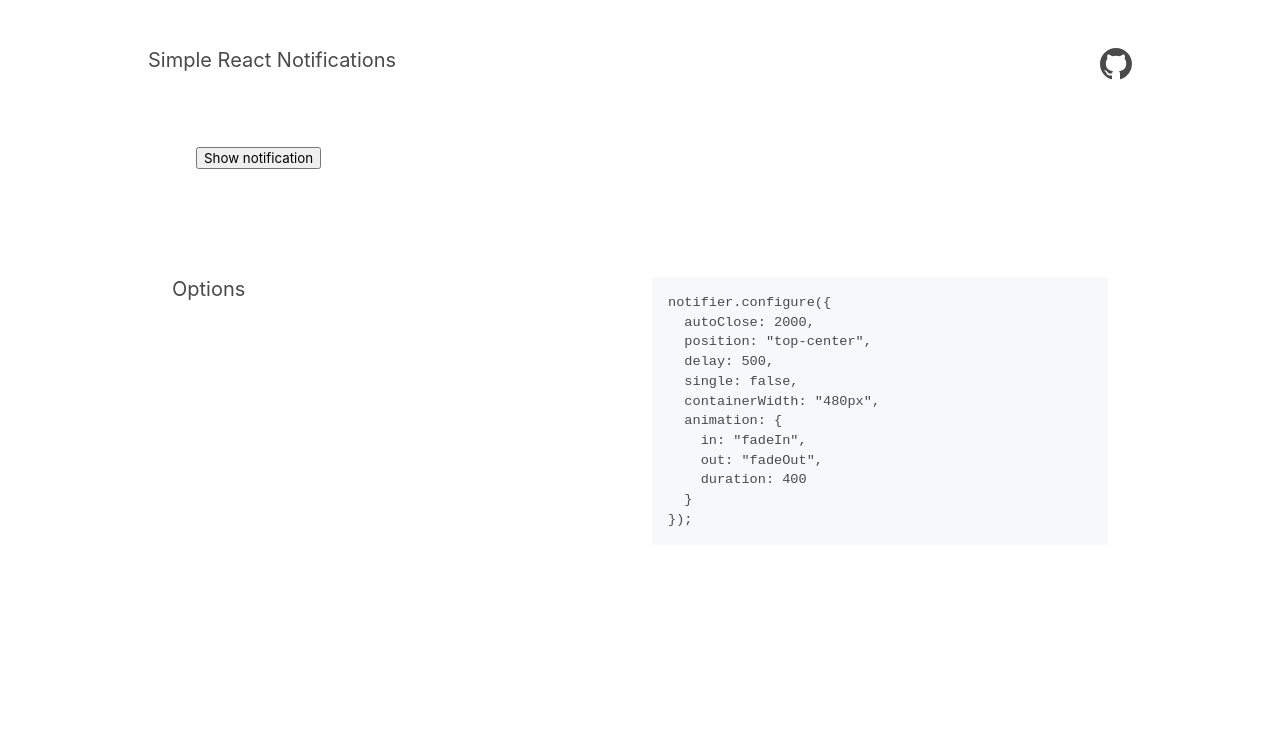
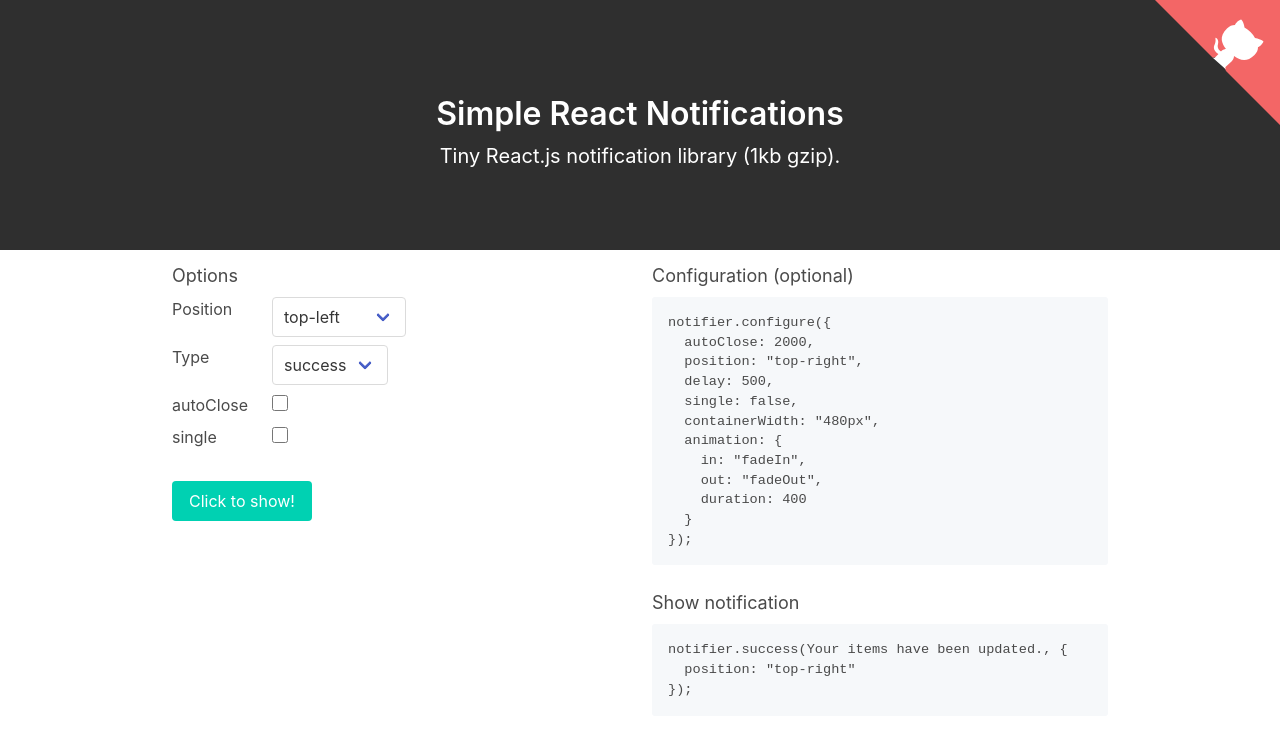
Before and after one commit to alexpermiakov/simple-react-notifications, a React (Create React App) app: page / in a window 1280 px wide. Shown: the top 734 px of the page. Built offline with nearby package versions, Linux system fonts and the light colour scheme.

Commit message:
add a layout for the demo page

```diff
--- a/src/App.jsx
+++ b/src/App.jsx
@@ -2,11 +2,21 @@ import React from "react";
 import styled from "styled-components";
 import notifier from "simple-react-notifications";
 import "simple-react-notifications/dist/index.css";
+import { getPrintedCode } from "./utils";
 import GithubIcon from "./GithubIcon";
 
-const Header = styled.div`
-  display: flex;
-  justify-content: space-between;
+const Header = styled.div.attrs({ className: "section" })`
+  background: #2f2f2f;
+  height: 250px;
+  .title,
+  .subtitle {
+    color: white;
+    text-align: center;
+    margin-bottom: 32px;
+  }
+  .title {
+    margin-top: 48px;
+  }
 `;
 
 const Pre = styled.pre`
@@ -21,33 +31,35 @@ const Pre = styled.pre`
 const Settings = styled.section.attrs({ className: "columns" })`
   max-width: 960px;
   margin: 0 auto;
+  input {
+    height: 16px;
+    width: 16px;
+  }
+  .item {
+    margin-bottom: 8px;
+    span {
+      display: inline-block;
+      width: 100px;
+    }
+  }
 `;
 
-const getPrintedCode = (options, n = 1) => {
-  let text = "";
-  let { length } = Object.keys(options);
-  let i = 0;
-  for (let k in options) {
-    let comma = i++ < length - 1 ? "," : "";
-    let val = options[k];
-    const offset = "  ".repeat(n);
-    let pval = typeof val === "string" ? `"${val}"` : val;
-    pval =
-      typeof pval === "object"
-        ? `{\n${getPrintedCode(pval, n + 1)}${offset}}`
-        : pval;
-    text += `${offset}${k}: ${pval}${comma}\n`;
-  }
+const H3 = styled.h3`
+  font-size: 18px;
+  margin-bottom: 8px;
+`;
 
-  return text;
-};
+const message = "Your items have been updated.";
 
 const getConfigureExample = options =>
   "notifier.configure({\n" + getPrintedCode(options) + "});";
 
+const getNotificationExample = options =>
+  `notifier.success(${message}, {\n${getPrintedCode(options)}});`;
+
 const options = {
   autoClose: 2000,
-  position: "top-center",
+  position: "top-right",
   delay: 500,
   single: false,
   containerWidth: "480px",
@@ -61,27 +73,68 @@ const options = {
 const App = () => {
   return (
     <>
-      <section className="section">
-        <Header>
-          <h1 className="subtitle">Simple React Notifications</h1>
-          <GithubIcon />
-        </Header>
-        <div className="section">
-          <button
-            onClick={() => {
-              notifier.success("Yeahhh!");
-            }}
-          >
-            Show notification
-          </button>
-        </div>
-      </section>
+      <Header>
+        <h1 className="title">Simple React Notifications</h1>
+        <h2 className="subtitle">
+          Tiny React.js notification library (1kb gzip).
+        </h2>
+        <GithubIcon />
+      </Header>
       <Settings>
         <div className="column">
-          <h1 className="subtitle">Options</h1>
+          <H3>Options</H3>
+          <div>
+            <div className="item">
+              <span>Position</span>
+              <div className="select">
+                <select>
+                  <option>top-left</option>
+                  <option>top-center</option>
+                  <option>top-right</option>
+                </select>
+              </div>
+            </div>
+
+            <div className="item">
+              <span>Type</span>
+              <div className="select">
+                <select>
+                  <option>success</option>
+                  <option>error</option>
+                  <option>custom</option>
+                </select>
+              </div>
+            </div>
+
+            <div className="item">
+              <label className="checkbox">
+                <span>autoClose</span>
+                <input type="checkbox" />
+              </label>
+            </div>
+
+            <div className="item">
+              <label className="checkbox">
+                <span>single</span>
+                <input type="checkbox" />
+              </label>
+            </div>
+
+            <br />
+            <button
+              className="button is-primary"
+              onClick={() => notifier.success(message)}
+            >
+              Click to show!
+            </button>
+          </div>
         </div>
         <div className="column">
+          <H3>Configuration (optional)</H3>
           <Pre>{getConfigureExample(options)}</Pre>
+          <br />
+          <H3>Show notification</H3>
+          <Pre>{getNotificationExample({ position: "top-right" })}</Pre>
         </div>
       </Settings>
     </>
--- a/src/GithubIcon.jsx
+++ b/src/GithubIcon.jsx
@@ -1,17 +1,25 @@
 import React from "react";
 
 export default () => (
-  <svg
-    height="32"
-    viewBox="0 0 16 16"
-    version="1.1"
-    width="32"
-    aria-hidden="true"
+  <a
+    target="_blank"
+    href="https://github.com/alexpermyakov/simple-react-notifications"
+    className="github-corner"
+    aria-label="Open GitHub project"
+    style={{
+      position: "absolute",
+      top: "0px",
+      fill: "white",
+      right: "0px"
+    }}
   >
-    <path
-      fillRule="evenodd"
-      d="M8 0C3.58 0 0 3.58 0 8c0 3.54 2.29 6.53 5.47 7.59.4.07.55-.17.55-.38 0-.19-.01-.82-.01-1.49-2.01.37-2.53-.49-2.69-.94-.09-.23-.48-.94-.82-1.13-.28-.15-.68-.52-.01-.53.63-.01 1.08.58 1.23.82.72 1.21 1.87.87 2.33.66.07-.52.28-.87.51-1.07-1.78-.2-3.64-.89-3.64-3.95 0-.87.31-1.59.82-2.15-.08-.2-.36-1.02.08-2.12 0 0 .67-.21 2.2.82.64-.18 1.32-.27 2-.27.68 0 1.36.09 2 .27 1.53-1.04 2.2-.82 2.2-.82.44 1.1.16 1.92.08 2.12.51.56.82 1.27.82 2.15 0 3.07-1.87 3.75-3.65 3.95.29.25.54.73.54 1.48 0 1.07-.01 1.93-.01 2.2 0 .21.15.46.55.38A8.013 8.013 0 0 0 16 8c0-4.42-3.58-8-8-8z"
-      style={{ fill: "currentcolor" }}
-    />
-  </svg>
+    <svg width="125" height="125" viewBox="0 0 250 250">
+      <path d="M0 0l115 115h15l12 27 108 108V0z" fill="#f36666" />
+      <path
+        d="M128 109c-15-9-9-19-9-19 3-7 2-11 2-11-1-7 3-2 3-2 4 5 2 11 2 11-3 10 5 15 9 16"
+        style={{ transformOrigin: "130px 106px" }}
+      />
+      <path d="M115 115s4 2 5 0l14-14c3-2 6-3 8-3-8-11-15-24 2-41 5-5 10-7 16-7 1-2 3-7 12-11 0 0 5 3 7 16 4 2 8 5 12 9s7 8 9 12c14 3 17 7 17 7-4 8-9 11-11 11 0 6-2 11-7 16-16 16-30 10-41 2 0 3-1 7-5 11l-12 11c-1 1 1 5 1 5z" />
+    </svg>
+  </a>
 );
--- a/src/index.css
+++ /dev/null
@@ -1,4 +0,0 @@
-#root {
-  max-width: 1080px;
-  margin: 0 auto;
-}
--- a/src/index.jsx
+++ b/src/index.jsx
@@ -1,7 +1,6 @@
 import React from "react";
 import ReactDOM from "react-dom";
 import "../node_modules/bulma/css/bulma.min.css";
-import "./index.css";
 import App from "./App";
 
 ReactDOM.render(<App />, document.querySelector("#root"));
--- /dev/null
+++ b/src/utils.js
@@ -0,0 +1,18 @@
+export const getPrintedCode = (options, n = 1) => {
+  let text = "";
+  let { length } = Object.keys(options);
+  let i = 0;
+  for (let k in options) {
+    let comma = i++ < length - 1 ? "," : "";
+    let val = options[k];
+    const offset = "  ".repeat(n);
+    let pval = typeof val === "string" ? `"${val}"` : val;
+    pval =
+      typeof pval === "object"
+        ? `{\n${getPrintedCode(pval, n + 1)}${offset}}`
+        : pval;
+    text += `${offset}${k}: ${pval}${comma}\n`;
+  }
+
+  return text;
+};
```
